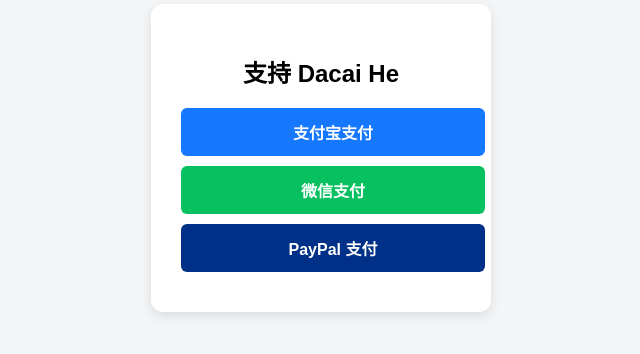
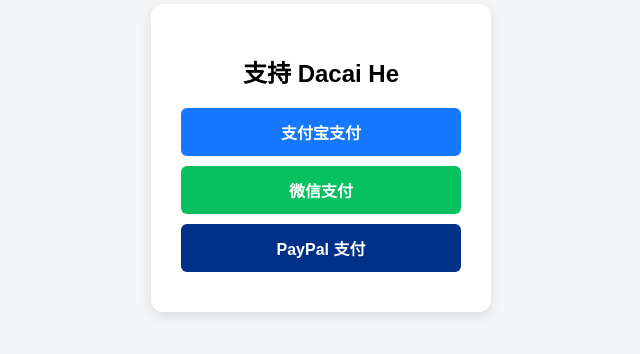
Before and after one commit to vprrrsk75c-web/he-dacai, a plain HTML site: page index.html in a window 1280 px wide. Shown: the part 242-596 px from the top of the page, without its empty margins (319-959 px from the left). Drawn offline with Linux system fonts and the light colour scheme.

Commit message:
Update index.html

```diff
--- a/index.html
+++ b/index.html
@@ -7,7 +7,7 @@
     <style>
         body { font-family: sans-serif; background-color: #f4f5f7; display: flex; justify-content: center; align-items: center; height: 100vh; margin: 0; }
         .card { background: #fff; padding: 30px; border-radius: 12px; box-shadow: 0 4px 12px rgba(0,0,0,0.1); width: 280px; text-align: center; }
-        .btn { display: block; width: 100%; padding: 12px; margin: 10px 0; border-radius: 6px; color: white; text-decoration: none; font-weight: bold; }
+        .btn { display: block; width: 100%; padding: 12px; margin: 10px 0; border-radius: 6px; color: white; text-decoration: none; font-weight: bold; box-sizing: border-box; }
         .alipay { background-color: #1677ff; }
         .wechat { background-color: #07c160; }
         .paypal { background-color: #003087; }
@@ -16,9 +16,9 @@
 <body>
 <div class="card">
     <h2>支持 Dacai He</h2>
-    <a href="alipay_link_here" class="btn alipay">支付宝支付</a>
-    <a href="wechat_link_here" class="btn wechat">微信支付</a>
-    <a href="https://paypal.me/your_account" class="btn paypal">PayPal 支付</a>
+    <a href="alipay.jpg" class="btn alipay" target="_blank">支付宝支付</a>
+    <a href="wechat.jpg" class="btn wechat" target="_blank">微信支付</a>
+    <a href="paypal.jpg" class="btn paypal" target="_blank">PayPal 支付</a>
 </div>
 </body>
 </html>
```
